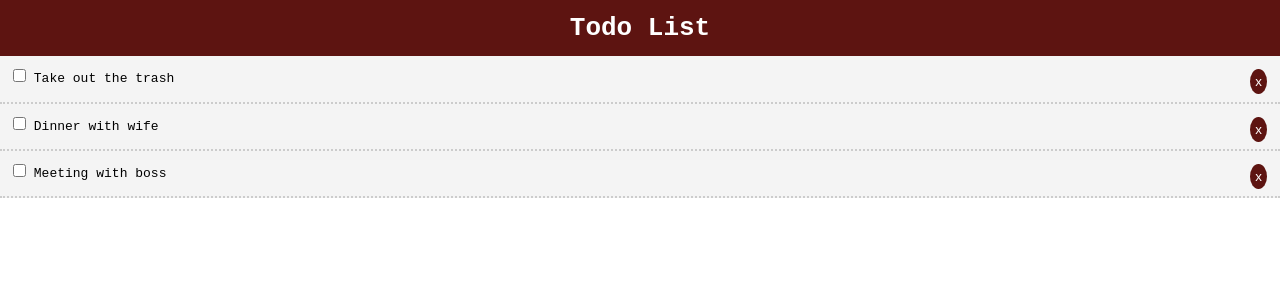
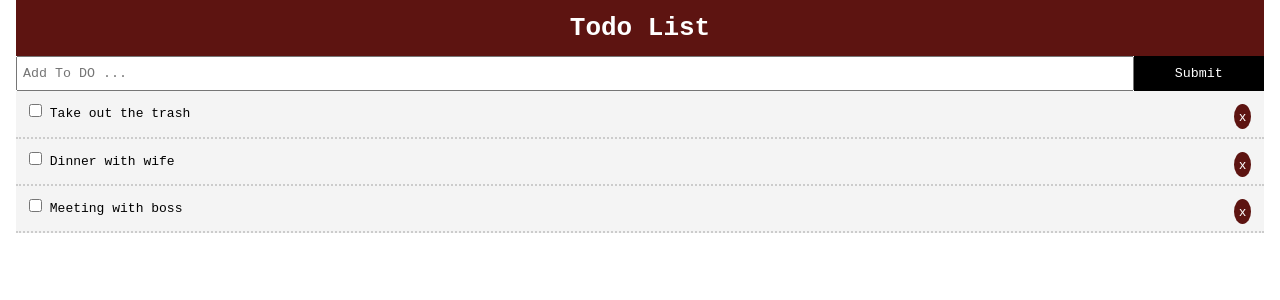
Before and after one commit to jfcv/React-Todo-List, a React (Create React App) app: page / in a window 1280 px wide. Shown: the top 300 px of the page. Built offline with nearby package versions, Linux system fonts and the light colour scheme.

Commit message:
AddTodo.jsx component added. AddTodo.jsx component styled. App.css modified.

```diff
--- a/src/App.css
+++ b/src/App.css
@@ -13,3 +13,20 @@
   color: #333;
   text-decoration: none;
 }
+
+.container {
+  padding: 0 1rem;
+}
+
+.btn {
+  display: inline-block;
+  color: #fff;
+  background-color: #000;
+  padding: 10px;
+  border: none;
+  cursor: pointer;
+}
+
+.btn:hover {
+  background: #666;
+}
--- a/src/App.js
+++ b/src/App.js
@@ -1,7 +1,8 @@
 import React, { Component } from 'react'
 import './App.css';
+import Header from './components/layout/Header'
 import Todos from './components/Todos'
-import Header from './components/layout/Header'
+import AddTodo from './components/AddTodo'
 
 
 export class App extends Component {
@@ -44,8 +45,9 @@
 
   render() {
     return (
-      <div>
+      <div className="container">
         <Header />
+        <AddTodo />
         <Todos todos={this.state.todos} markComplete={this.markComplete} deleteTodo={this.deleteTodo} />
       </div>
     )
--- /dev/null
+++ b/src/components/AddTodo.jsx
@@ -0,0 +1,24 @@
+import React, { Component } from 'react'
+
+export class AddTodo extends Component {
+    render() {
+        return (
+            <form style={{ display: 'flex' }}>
+                <input
+                    type="text"
+                    name="title"
+                    style={{ flex: '10', padding: '5px', fontFamily: 'monospace' }}
+                    placeholder="Add To DO ..."
+                />
+                <input
+                    type="submit"
+                    value="Submit"
+                    className="btn"
+                    style={{ flex: '1', fontFamily: 'monospace' }}
+                />
+            </form>
+        )
+    }
+}
+
+export default AddTodo
```
